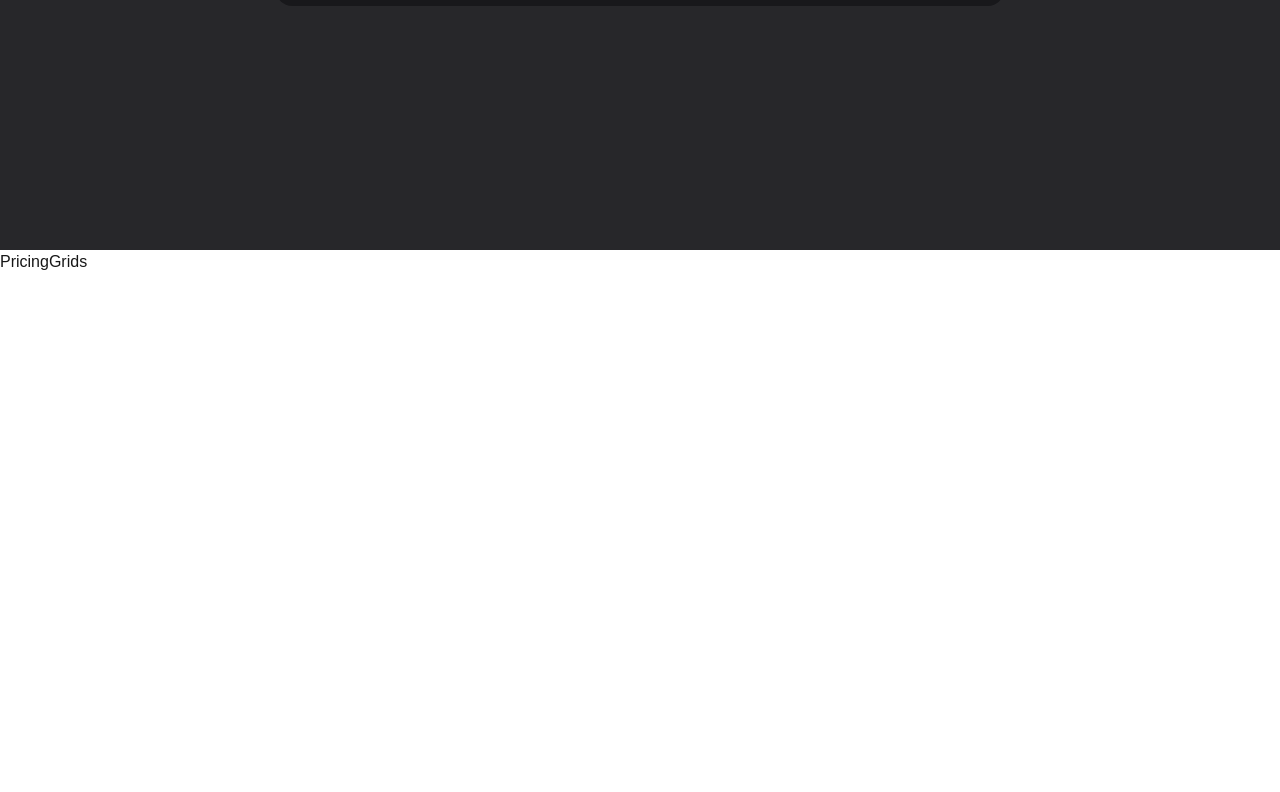
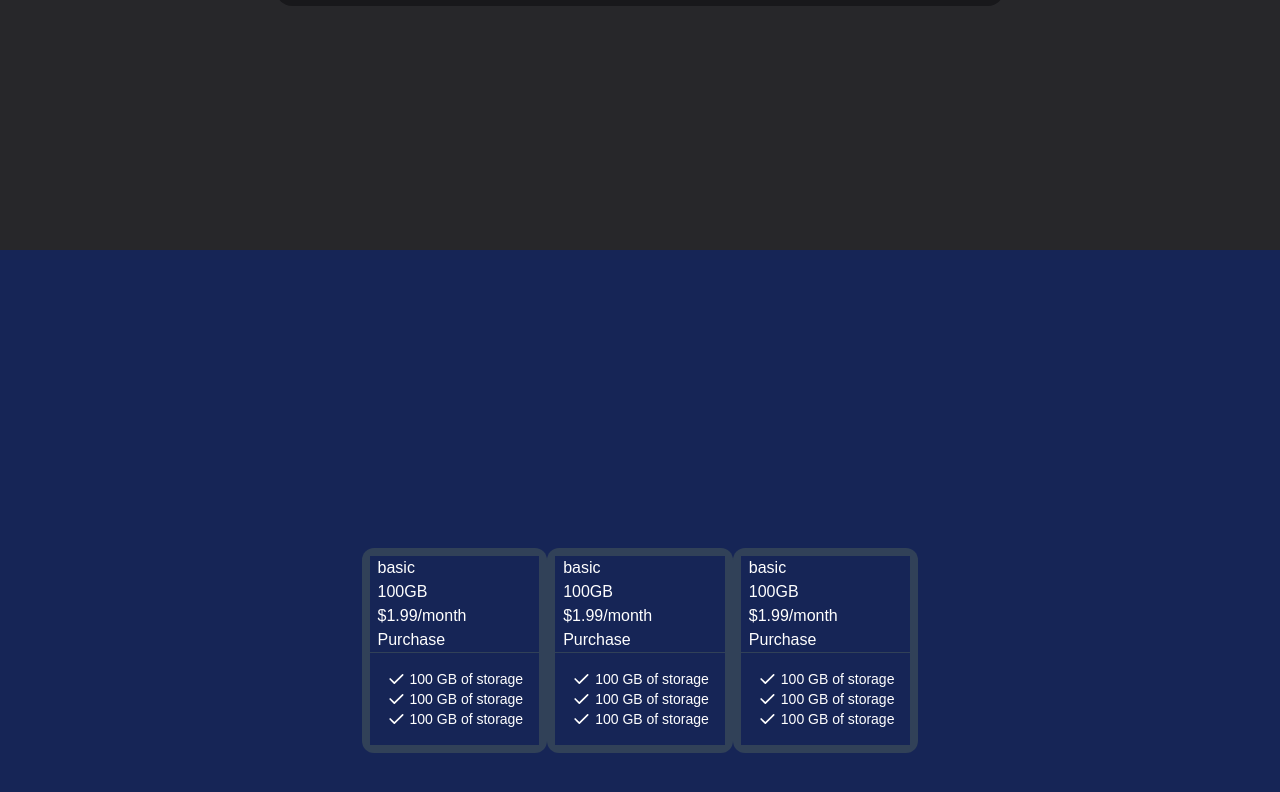
Before and after one commit to ImpulseImp/all-in-one, a Next.js app: page / in a window 1280 px wide. Shown: the part 550-1342 px from the top of the page. Before the commit the page ends 824 px from the top, so only its background shows below. Built offline with nearby package versions, Linux system fonts and the light colour scheme.

Commit message:
add cards

```diff
--- a/components/PricingGrids.tsx
+++ b/components/PricingGrids.tsx
@@ -1,4 +1,218 @@
 function PricingGrids() {
-  return <div>PricingGrids</div>;
+  return (
+    //Background Container
+    <div className="flex min-h-screen items-center justify-center bg-blue-950">
+      {/* Cards Container */}
+      <div className="flex flex-col md:flex-row">
+        {/* Card 1*/}
+        <div className="rounded-xl bg-slate-700 text-white">
+          {/* upper card container */}
+          <div className="mx-2 mt-2 bg-blue-950 px-2">
+            <h3>basic</h3>
+            <span>100GB</span>
+            <p>$1.99/month</p>
+            <a href="#">Purchase</a>
+          </div>
+          {/* Border */}
+          <div className="border-t border-slate-700"></div>
+          {/* lower card container */}
+          <div className="mx-2 mb-2 bg-blue-950 p-4">
+            {/* List Container */}
+            <div>
+              {/* List Item 1 */}
+              <div className="flex justify-center">
+                <svg
+                  xmlns="http://www.w3.org/2000/svg"
+                  className="h-5 w-5"
+                  viewBox="0 0 24 24"
+                  stroke-width="2"
+                  stroke="currentColor"
+                  fill="none"
+                  stroke-linecap="round"
+                  stroke-linejoin="round"
+                >
+                  <path stroke="none" d="M0 0h24v24H0z" fill="none" />
+                  <path d="M5 12l5 5l10 -10" />
+                </svg>
+                <span className="ml-1 text-sm">100 GB of storage</span>
+              </div>
+              {/* List Item 2 */}
+              <div className="flex justify-center">
+                <svg
+                  xmlns="http://www.w3.org/2000/svg"
+                  className="h-5 w-5"
+                  viewBox="0 0 24 24"
+                  stroke-width="2"
+                  stroke="currentColor"
+                  fill="none"
+                  stroke-linecap="round"
+                  stroke-linejoin="round"
+                >
+                  <path stroke="none" d="M0 0h24v24H0z" fill="none" />
+                  <path d="M5 12l5 5l10 -10" />
+                </svg>
+                <span className="ml-1 text-sm">100 GB of storage</span>
+              </div>
+              {/* List Item 3 */}
+              <div className="flex justify-center">
+                <svg
+                  xmlns="http://www.w3.org/2000/svg"
+                  className="h-5 w-5"
+                  viewBox="0 0 24 24"
+                  stroke-width="2"
+                  stroke="currentColor"
+                  fill="none"
+                  stroke-linecap="round"
+                  stroke-linejoin="round"
+                >
+                  <path stroke="none" d="M0 0h24v24H0z" fill="none" />
+                  <path d="M5 12l5 5l10 -10" />
+                </svg>
+                <span className="ml-1 text-sm">100 GB of storage</span>
+              </div>
+            </div>
+          </div>
+        </div>
+        {/* Card 2 */}
+        <div className="rounded-xl bg-slate-700 text-white">
+          {/* upper card container */}
+          <div className="mx-2 mt-2 bg-blue-950 px-2">
+            <h3>basic</h3>
+            <span>100GB</span>
+            <p>$1.99/month</p>
+            <a href="#">Purchase</a>
+          </div>
+          {/* Border */}
+          <div className="border-t border-slate-700"></div>
+          {/* lower card container */}
+          <div className="mx-2 mb-2 bg-blue-950 p-4">
+            {/* List Container */}
+            <div>
+              {/* List Item 1 */}
+              <div className="flex justify-center">
+                <svg
+                  xmlns="http://www.w3.org/2000/svg"
+                  className="h-5 w-5"
+                  viewBox="0 0 24 24"
+                  stroke-width="2"
+                  stroke="currentColor"
+                  fill="none"
+                  stroke-linecap="round"
+                  stroke-linejoin="round"
+                >
+                  <path stroke="none" d="M0 0h24v24H0z" fill="none" />
+                  <path d="M5 12l5 5l10 -10" />
+                </svg>
+                <span className="ml-1 text-sm">100 GB of storage</span>
+              </div>
+              {/* List Item 2 */}
+              <div className="flex justify-center">
+                <svg
+                  xmlns="http://www.w3.org/2000/svg"
+                  className="h-5 w-5"
+                  viewBox="0 0 24 24"
+                  stroke-width="2"
+                  stroke="currentColor"
+                  fill="none"
+                  stroke-linecap="round"
+                  stroke-linejoin="round"
+                >
+                  <path stroke="none" d="M0 0h24v24H0z" fill="none" />
+                  <path d="M5 12l5 5l10 -10" />
+                </svg>
+                <span className="ml-1 text-sm">100 GB of storage</span>
+              </div>
+              {/* List Item 3 */}
+              <div className="flex justify-center">
+                <svg
+                  xmlns="http://www.w3.org/2000/svg"
+                  className="h-5 w-5"
+                  viewBox="0 0 24 24"
+                  stroke-width="2"
+                  stroke="currentColor"
+                  fill="none"
+                  stroke-linecap="round"
+                  stroke-linejoin="round"
+                >
+                  <path stroke="none" d="M0 0h24v24H0z" fill="none" />
+                  <path d="M5 12l5 5l10 -10" />
+                </svg>
+                <span className="ml-1 text-sm">100 GB of storage</span>
+              </div>
+            </div>
+          </div>
+        </div>
+        {/* Card 3 */}
+        <div className="rounded-xl bg-slate-700 text-white">
+          {/* upper card container */}
+          <div className="mx-2 mt-2 bg-blue-950 px-2">
+            <h3>basic</h3>
+            <span>100GB</span>
+            <p>$1.99/month</p>
+            <a href="#">Purchase</a>
+          </div>
+          {/* Border */}
+          <div className="border-t border-slate-700"></div>
+          {/* lower card container */}
+          <div className="mx-2 mb-2 bg-blue-950 p-4">
+            {/* List Container */}
+            <div>
+              {/* List Item 1 */}
+              <div className="flex justify-center">
+                <svg
+                  xmlns="http://www.w3.org/2000/svg"
+                  className="h-5 w-5"
+                  viewBox="0 0 24 24"
+                  stroke-width="2"
+                  stroke="currentColor"
+                  fill="none"
+                  stroke-linecap="round"
+                  stroke-linejoin="round"
+                >
+                  <path stroke="none" d="M0 0h24v24H0z" fill="none" />
+                  <path d="M5 12l5 5l10 -10" />
+                </svg>
+                <span className="ml-1 text-sm">100 GB of storage</span>
+              </div>
+              {/* List Item 2 */}
+              <div className="flex justify-center">
+                <svg
+                  xmlns="http://www.w3.org/2000/svg"
+                  className="h-5 w-5"
+                  viewBox="0 0 24 24"
+                  stroke-width="2"
+                  stroke="currentColor"
+                  fill="none"
+                  stroke-linecap="round"
+                  stroke-linejoin="round"
+                >
+                  <path stroke="none" d="M0 0h24v24H0z" fill="none" />
+                  <path d="M5 12l5 5l10 -10" />
+                </svg>
+                <span className="ml-1 text-sm">100 GB of storage</span>
+              </div>
+              {/* List Item 3 */}
+              <div className="flex justify-center">
+                <svg
+                  xmlns="http://www.w3.org/2000/svg"
+                  className="h-5 w-5"
+                  viewBox="0 0 24 24"
+                  stroke-width="2"
+                  stroke="currentColor"
+                  fill="none"
+                  stroke-linecap="round"
+                  stroke-linejoin="round"
+                >
+                  <path stroke="none" d="M0 0h24v24H0z" fill="none" />
+                  <path d="M5 12l5 5l10 -10" />
+                </svg>
+                <span className="ml-1 text-sm">100 GB of storage</span>
+              </div>
+            </div>
+          </div>
+        </div>
+      </div>
+    </div>
+  );
 }
 export default PricingGrids;
```
